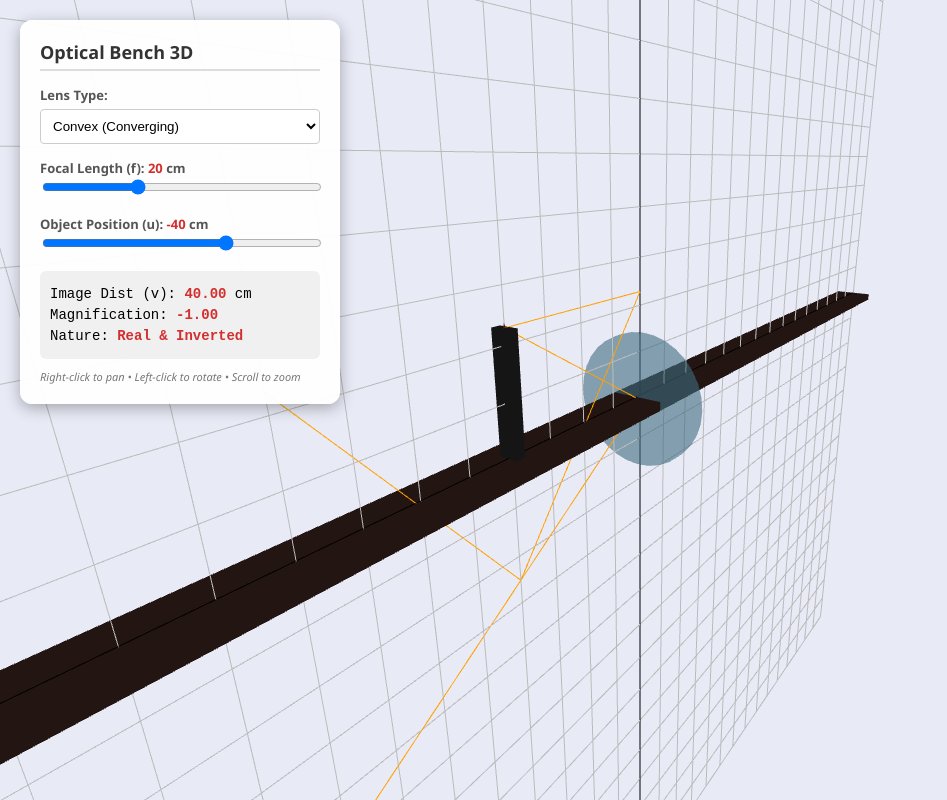
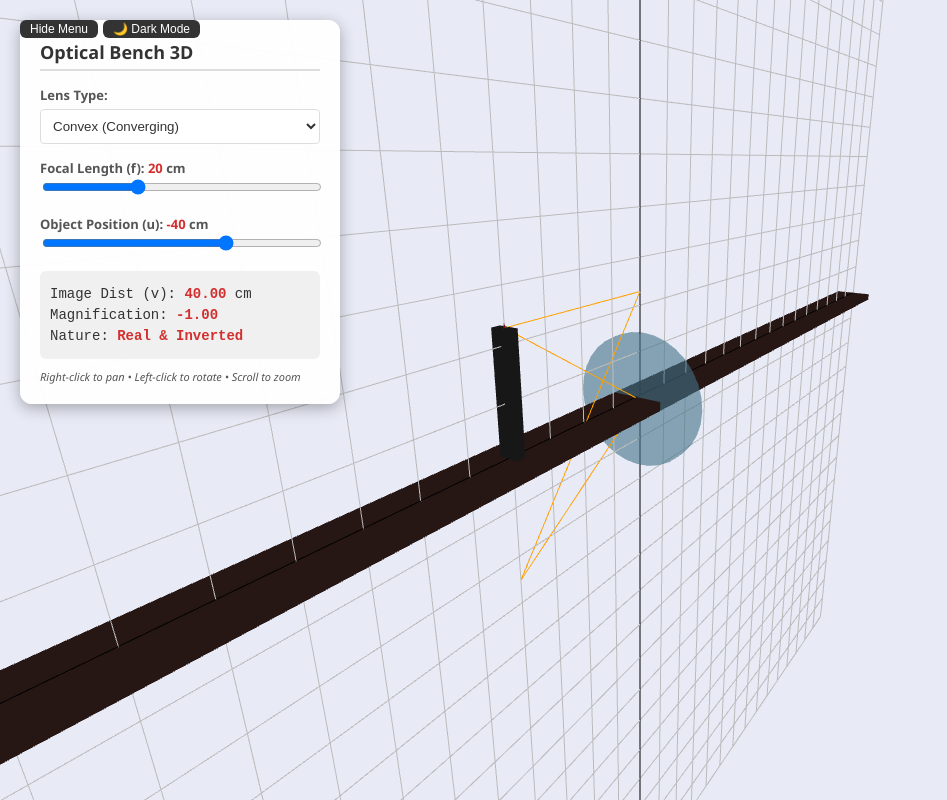
Before and after one commit to phantomVIII/optical_bench-, a plain HTML site: page index.html in a window 1280 px wide. Shown: the whole page, without its empty margins (0-947 px from the left). Drawn offline with nearby package versions, Linux system fonts and the light colour scheme; animation ran at ten frames a second.

Commit message:
Update index.html

```diff
--- a/index.html
+++ b/index.html
@@ -5,25 +5,65 @@
     <meta name="viewport" content="width=device-width, initial-scale=1.0">
     <title>CBSE 3D Optical Bench Simulation</title>
     <style>
-        body { margin: 0; overflow: hidden; font-family: 'Segoe UI', Tahoma, Geneva, Verdana, sans-serif; background: #121212; }
+        /* CSS Variables for easy theme switching */
+        :root {
+            --bg-color: #e8eaf6;
+            --ui-bg: rgba(255, 255, 255, 0.95);
+            --text-main: #333;
+            --text-sub: #555;
+            --stats-bg: #f0f0f0;
+            --border-color: #ddd;
+        }
+
+        [data-theme="dark"] {
+            --bg-color: #121212;
+            --ui-bg: rgba(30, 30, 30, 0.95);
+            --text-main: #e0e0e0;
+            --text-sub: #bbb;
+            --stats-bg: #2d2d2d;
+            --border-color: #444;
+        }
+
+        body { margin: 0; overflow: hidden; font-family: 'Segoe UI', Tahoma, Geneva, Verdana, sans-serif; background: var(--bg-color); }
+
         #ui {
             position: absolute; top: 20px; left: 20px;
-            background: rgba(255, 255, 255, 0.95);
+            background: var(--ui-bg);
             padding: 20px; border-radius: 12px;
             width: 280px; box-shadow: 0 4px 15px rgba(0,0,0,0.3);
             z-index: 100;
+            transition: transform 0.3s ease, opacity 0.3s ease, background 0.3s ease;
+            color: var(--text-main);
         }
-        h2 { margin: 0 0 10px 0; font-size: 18px; color: #333; border-bottom: 2px solid #ddd; padding-bottom: 5px; }
-        label { display: block; margin-top: 15px; font-size: 13px; color: #555; font-weight: bold; }
+
+        #ui.hidden { transform: translateX(-350px); opacity: 0; pointer-events: none; }
+
+        .btn-container { position: absolute; top: 20px; left: 20px; z-index: 101; display: flex; gap: 5px; }
+
+        button.control-btn {
+            padding: 2px 10px; background: #333; color: white;
+            border: none; border-radius: 6px; cursor: pointer; font-size: 12px;
+            transition: background 0.2s;
+        }
+        button.control-btn:hover { background: #555; }
+
+        h2 { margin: 0 0 10px 0; font-size: 18px; color: var(--text-main); border-bottom: 2px solid var(--border-color); padding-bottom: 5px; }
+        label { display: block; margin-top: 15px; font-size: 13px; color: var(--text-sub); font-weight: bold; }
         input[type="range"] { width: 100%; cursor: pointer; }
-        select { width: 100%; padding: 8px; margin-top: 5px; border-radius: 4px; border: 1px solid #ccc; background: white; }
-        .stats { background: #f0f0f0; padding: 10px; border-radius: 6px; margin-top: 15px; }
+        select { width: 100%; padding: 8px; margin-top: 5px; border-radius: 4px; border: 1px solid var(--border-color); background: var(--ui-bg); color: var(--text-main); }
+
+        .stats { background: var(--stats-bg); padding: 10px; border-radius: 6px; margin-top: 15px; }
         .stats p { margin: 5px 0; font-size: 14px; font-family: monospace; }
         .value-text { color: #d32f2f; font-weight: bold; }
-        .hint { font-size: 11px; color: #777; margin-top: 10px; font-style: italic; }
+        .hint { font-size: 11px; color: var(--text-sub); margin-top: 10px; font-style: italic; }
     </style>
 </head>
 <body>
+
+<div class="btn-container">
+    <button id="toggleUI" class="control-btn">Hide Menu</button>
+    <button id="toggleTheme" class="control-btn">🌙 Dark Mode</button>
+</div>
 
 <div id="ui">
     <h2>Optical Bench 3D</h2>
@@ -56,6 +96,28 @@
     import * as THREE from 'three';
     import { OrbitControls } from 'controls';
 
+    // --- UI & THEME LOGIC ---
+    const ui = document.getElementById('ui');
+    const toggleBtn = document.getElementById('toggleUI');
+    const themeBtn = document.getElementById('toggleTheme');
+    let isDark = false;
+
+    toggleBtn.addEventListener('click', () => {
+        ui.classList.toggle('hidden');
+        toggleBtn.innerText = ui.classList.contains('hidden') ? 'Show Menu' : 'Hide Menu';
+    });
+
+    themeBtn.addEventListener('click', () => {
+        isDark = !isDark;
+        document.body.setAttribute('data-theme', isDark ? 'dark' : 'light');
+        themeBtn.innerText = isDark ? '☀️ Light Mode' : '🌙 Dark Mode';
+
+        // Update Three.js Background
+        scene.background.set(isDark ? 0x121212 : 0xe8eaf6);
+        // Update Grid Helper Color
+        scale.material.color.set(isDark ? 0x444444 : 0x000000);
+    });
+
     // --- SCENE SETUP ---
     const scene = new THREE.Scene();
     scene.background = new THREE.Color(0xe8eaf6);
@@ -69,26 +131,23 @@
     controls.enableDamping = true;
 
     // --- LIGHTING ---
-    scene.add(new THREE.AmbientLight(0xffffff, 0.7));
-    const pointLight = new THREE.PointLight(0xffffff, 1);
-    pointLight.position.set(50, 50, 50);
+    scene.add(new THREE.AmbientLight(0xffffff, 0.8));
+    const pointLight = new THREE.PointLight(0xffffff, 1.2);
+    pointLight.position.set(50, 80, 50);
     scene.add(pointLight);
 
     // --- MODELS ---
-    // The Bench
     const bench = new THREE.Mesh(
         new THREE.BoxGeometry(12, 2, 300),
         new THREE.MeshStandardMaterial({ color: 0x4e342e })
     );
     scene.add(bench);
 
-    // Scale Markings (Visual only)
     const scale = new THREE.GridHelper(300, 30, 0x000000, 0xbbbbbb);
     scale.rotation.z = Math.PI/2;
     scale.position.y = 1.1;
     scene.add(scale);
 
-    // The Lens
     const lensGroup = new THREE.Group();
     const lensBody = new THREE.Mesh(
         new THREE.CylinderGeometry(15, 15, 1.5, 32),
@@ -98,84 +157,53 @@
     lensGroup.add(lensBody);
     scene.add(lensGroup);
 
-    // Needle Generator
-    function createNeedle(color, label) {
+    function createNeedle(color) {
         const group = new THREE.Group();
         const stand = new THREE.Mesh(new THREE.BoxGeometry(4, 15, 2), new THREE.MeshStandardMaterial({color: 0x333333}));
         const pin = new THREE.Mesh(new THREE.CylinderGeometry(0.2, 0.2, 12), new THREE.MeshStandardMaterial({color: 0x222222}));
         const tip = new THREE.Mesh(new THREE.ConeGeometry(0.4, 2, 8), new THREE.MeshStandardMaterial({color: color}));
-
-        stand.position.y = 7.5;
-        pin.position.y = 18;
-        tip.position.y = 24;
-
+        stand.position.y = 7.5; pin.position.y = 18; tip.position.y = 24;
         group.add(stand, pin, tip);
         return group;
     }
 
-    const objNeedle = createNeedle(0xd32f2f, "Object"); // Red
-    const imgNeedle = createNeedle(0x1976d2, "Image");  // Blue
+    const objNeedle = createNeedle(0xd32f2f);
+    const imgNeedle = createNeedle(0x1976d2);
     scene.add(objNeedle, imgNeedle);
 
-    // --- PHYSICS & UPDATES ---
     let rayLines = [];
-    const rayMatReal = new THREE.LineBasicMaterial({ color: 0xffa000, linewidth: 2 });
-    const rayMatVirtual = new THREE.LineDashedMaterial({ color: 0xffa000, dashSize: 2, gapSize: 1 });
+    const rayMatReal = new THREE.LineBasicMaterial({ color: 0xffa000 });
 
     function updatePhysics() {
         const u = parseFloat(document.getElementById('uSlider').value);
         let fInput = parseFloat(document.getElementById('fSlider').value);
         const type = document.getElementById('lensType').value;
-
-        // Cartesian Convention: f is negative for Concave
         const f = (type === "concave") ? -fInput : fInput;
-
-        // Lens Formula: 1/v = 1/f + 1/u  => v = (f*u)/(f+u)
         const v = (f * u) / (f + u);
         const m = v / u;
 
-        // Visual feedback for lens shape
         lensBody.scale.set(1, (type === "concave" ? 0.4 : 1.5), 1);
-
-        // Update UI Text
         document.getElementById('uVal').innerText = u;
         document.getElementById('fVal').innerText = Math.abs(f);
         document.getElementById('vDisplay').innerText = v.toFixed(2);
         document.getElementById('mDisplay').innerText = m.toFixed(2);
 
-        let nature = "";
-        if (type === "convex") {
-            nature = v > 0 ? "Real & Inverted" : "Virtual & Erect";
-        } else {
-            nature = "Virtual, Erect & Diminished";
-        }
+        let nature = (type === "convex") ? (v > 0 ? "Real & Inverted" : "Virtual & Erect") : "Virtual, Erect & Diminished";
         document.getElementById('natureDisplay').innerText = nature;
 
-        // Move Needles
-        objNeedle.position.z = -u; // Object is at -u distance
+        objNeedle.position.z = -u;
         imgNeedle.position.z = v;
-
-        // Image needle visual adjustments
         imgNeedle.scale.y = Math.abs(m);
         imgNeedle.rotation.x = (m < 0) ? Math.PI : 0;
-        // Adjust y-pos so the base stays on the bench regardless of inversion
         imgNeedle.position.y = (m < 0) ? 24 * Math.abs(m) : 0;
 
-        // Draw Rays
         scene.remove(...rayLines);
         rayLines = [];
-
         const tipPos = new THREE.Vector3(0, 24, -u);
-        const lensCenterPos = new THREE.Vector3(0, 0, 0);
         const imgTipPos = new THREE.Vector3(0, 24 * m, v);
 
-        // Ray 1: Parallel then through Focus
-        const r1_pts = [tipPos, new THREE.Vector3(0, 24, 0), imgTipPos, new THREE.Vector3(0, 24*m*2, v*2)];
-        createLine(r1_pts);
-
-        // Ray 2: Through Optical Center
-        const r2_pts = [tipPos, new THREE.Vector3(0, 0, 0), imgTipPos, new THREE.Vector3(0, -24*m, v*2)];
-        createLine(r2_pts);
+        createLine([tipPos, new THREE.Vector3(0, 24, 0), imgTipPos]);
+        createLine([tipPos, new THREE.Vector3(0, 0, 0), imgTipPos]);
     }
 
     function createLine(points) {
@@ -185,7 +213,6 @@
         scene.add(line);
     }
 
-    // --- EVENT LISTENERS ---
     document.getElementById('uSlider').addEventListener('input', updatePhysics);
     document.getElementById('fSlider').addEventListener('input', updatePhysics);
     document.getElementById('lensType').addEventListener('change', updatePhysics);
@@ -195,7 +222,6 @@
         renderer.setSize(window.innerWidth, window.innerHeight);
     });
 
-    // --- RENDER LOOP ---
     function animate() {
         requestAnimationFrame(animate);
         controls.update();
```
